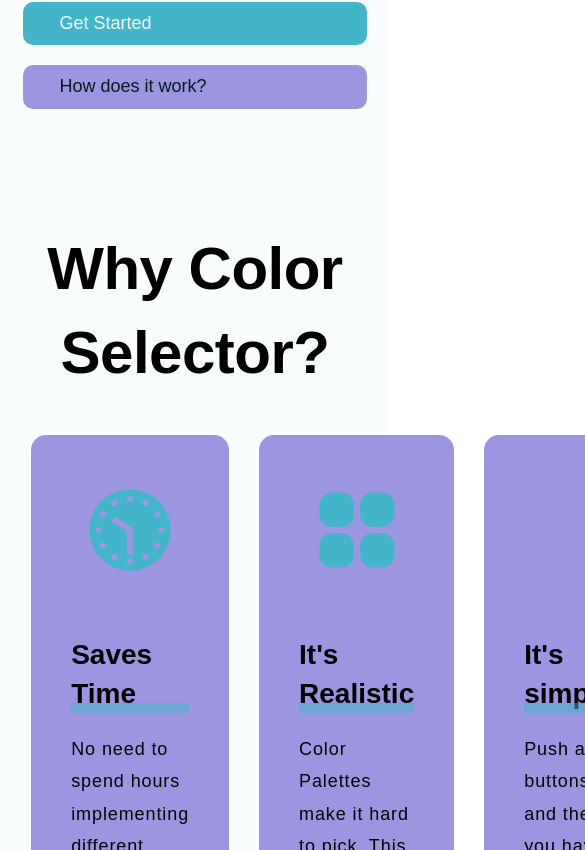
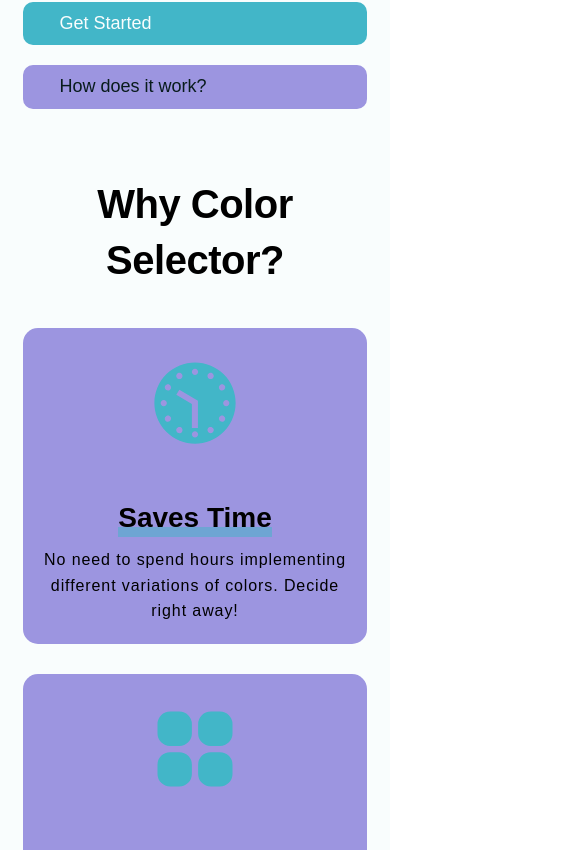
Before and after one commit to eduarf/visualize-colors, a React (Vite) app: page / in a window 390 px wide. Shown: the part 854-1704 px from the top of the page, 585 px wide, since content can reach past the window. Built offline with nearby package versions, Linux system fonts and the light colour scheme; some icons are missing; a web font is replaced by a local one.

Commit message:
whyColorSelector section responsive

```diff
--- a/src/components/why/WhyColorSelector.jsx
+++ b/src/components/why/WhyColorSelector.jsx
@@ -7,6 +7,15 @@ import { nanoid } from "nanoid";
 const StyledWhyColorSelector = styled.div`
       padding: 10vh 8vw;
       margin-bottom: 50rem;
+      @media only screen and (max-width: 1000px){
+        padding: 8vh 15vw;
+      }
+      @media only screen and (max-width: 768px){
+        padding: 4vh 12vw;
+      }
+      @media only screen and (max-width: 400px){
+        padding: 4vh 6vw;
+      }
 `;
 const StyledHeading = styled.h2`
     font-size: 6rem;
@@ -14,11 +23,18 @@ const StyledHeading = styled.h2`
     letter-spacing: -.5px;
     text-align: center;
     margin-bottom: 4rem;
+    @media only screen and (max-width: 768px){
+      font-size: 4rem;
+    }
 `;
 
 const StyledCardContainer = styled.div`
-  display: flex;
+  display: grid;
+  grid-template-columns: repeat(3, minmax(0, 1fr));
   gap: 3rem;
+  @media only screen and (max-width: 1000px){
+    grid-template-columns: repeat(1, minmax(0 ,1fr));
+  }
 `;
 const StyledHeader = styled.h4`
   font-size: 2.8rem;
@@ -47,6 +63,10 @@ const StyledCard = styled.div`
   background-color: var(--color-secondary);
   border-radius: 1.5rem;
   position: relative;
+  @media only screen and (max-width: 1000px){
+    padding: 2rem;
+    gap: 1rem;
+  }
 
   &:hover {
     ${StyledHeader} {
@@ -64,6 +84,13 @@ const StyledPara = styled.p`
   font-size: 1.8rem;
   line-height: 1.8;
   letter-spacing: .9px;
+  @media only screen and (max-width: 1000px){
+    text-align: center;
+  }
+  @media only screen and (max-width: 500px){
+    font-size: 1.6rem;
+    line-height: 1.6;
+  }
 `;
 
 export default function WhyColorSelector() {
```
